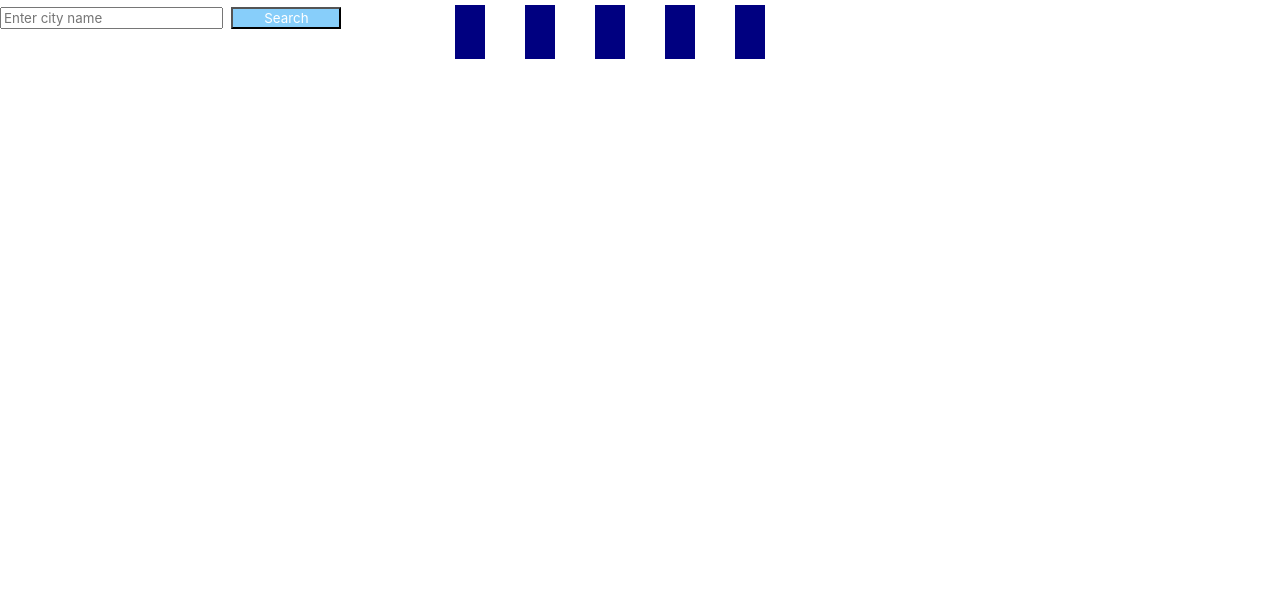
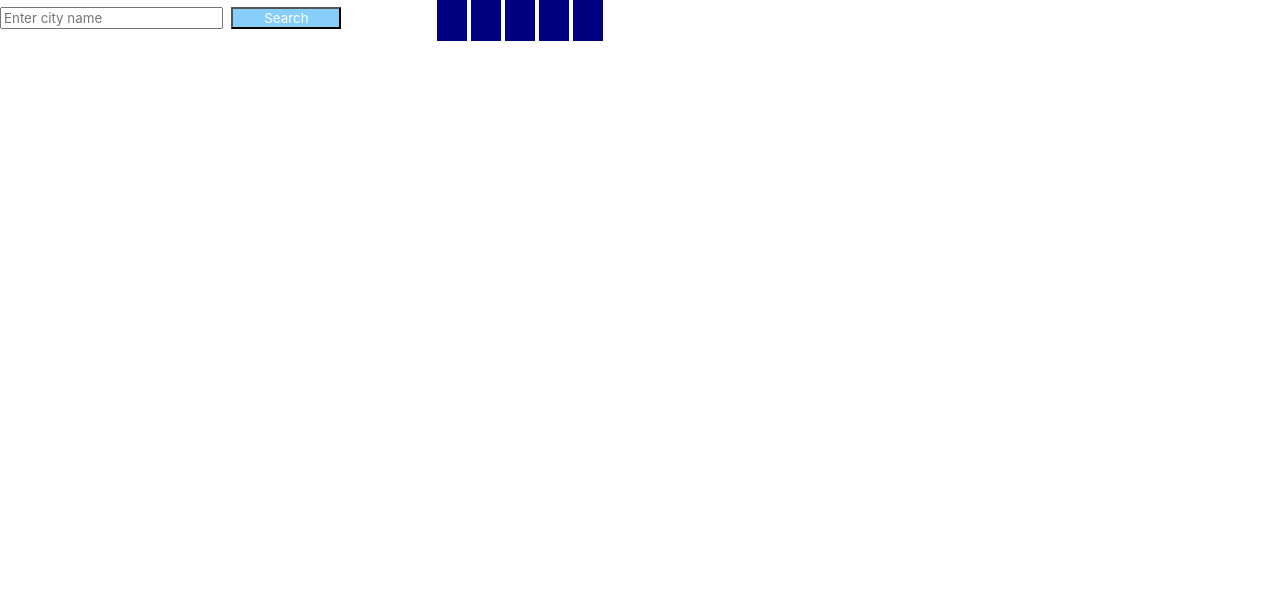
Before and after one commit to Arms-like-trees/Challenge-6-Weather-Dashboard, a plain HTML site: page index.html in a window 1280 px wide. Shown: the part 204-800 px from the top of the page. Drawn offline with nearby package versions, Linux system fonts and the light colour scheme.

Commit message:
fixes spacing

```diff
--- a/Assets/css/style.css
+++ b/Assets/css/style.css
@@ -43,7 +43,7 @@ button {
 
 
 .day {
-    margin: 20px;
+    margin: 2px;
 }
 
 #searched-cities-list > button {
```
